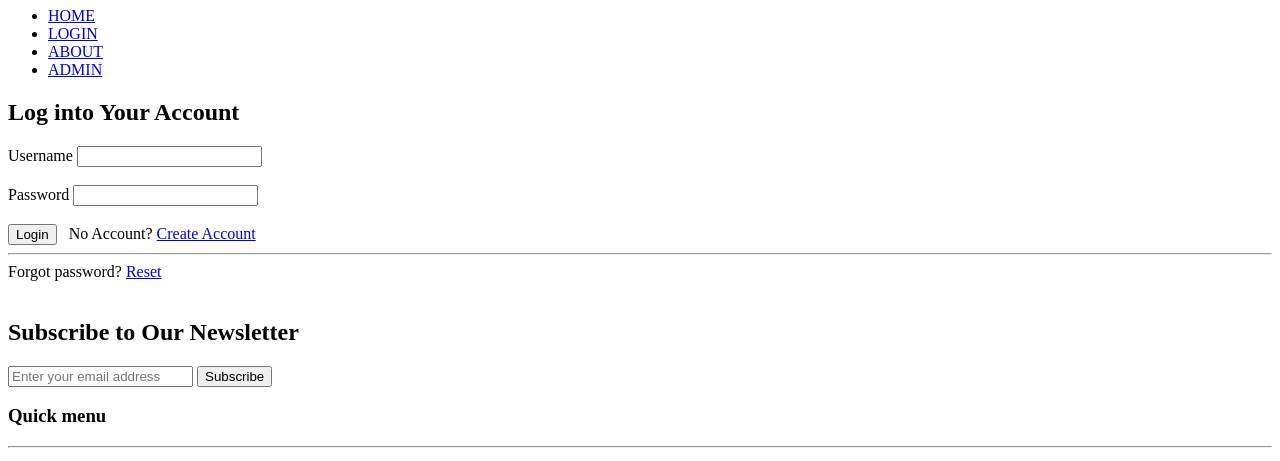
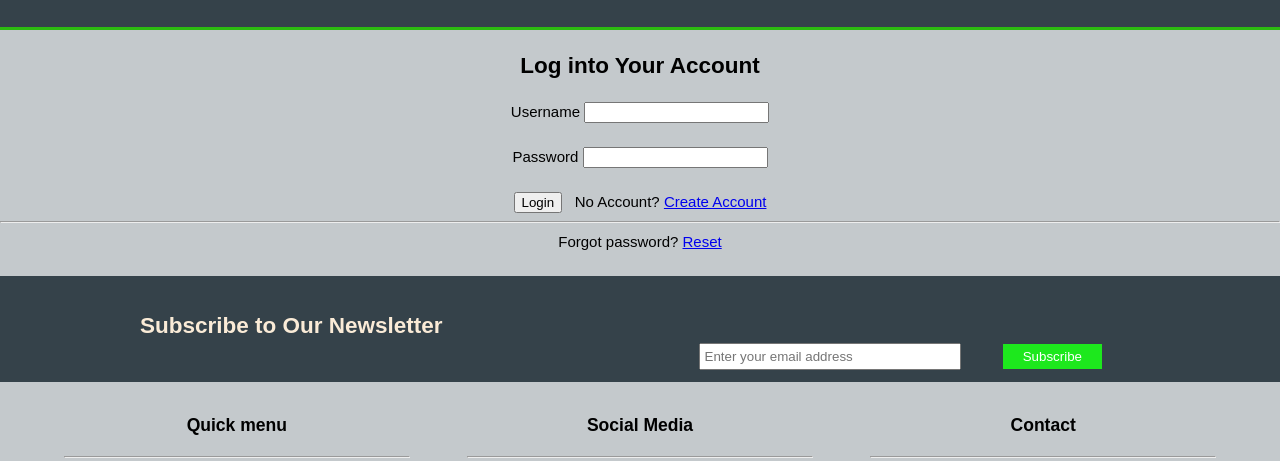
Before and after one commit to JeanRemy012/QUICK-CREDIT, a plain HTML site: page UI/pages/login.html in a window 1280 px wide. Shown: the part 73-534 px from the top of the page. Drawn offline with Linux system fonts and the light colour scheme.

Commit message:
anather change
another change#

```diff
--- a/UI/pages/login.html
+++ b/UI/pages/login.html
@@ -5,10 +5,10 @@
     <meta charset="UTF-8">
     <meta name="viewport" content="width=device-width, initial-scale=1.0">
     <meta name="description" content="Online Quick Credit">
-    <link rel="shortcut icon" type="image/x-icon" href="/Quick Credit/UI/image/logo.jpg">
+    <link rel="shortcut icon" type="image/x-icon" href="/Quick-Credit/UI/image/logo.jpg">
     <meta http-equiv="X-UA-Compatible" content="ie=edge">
     <title>Quick Credit | Login</title>
-    <link rel="stylesheet" href="/Quick Credit/UI/css/style.css">
+    <link rel="stylesheet" href="/Quick-Credit/UI/css/style.css">
 </head>
 
 <body>
```
Also changed, not shown: UI/pages/signup.html (+2 -2 lines).
